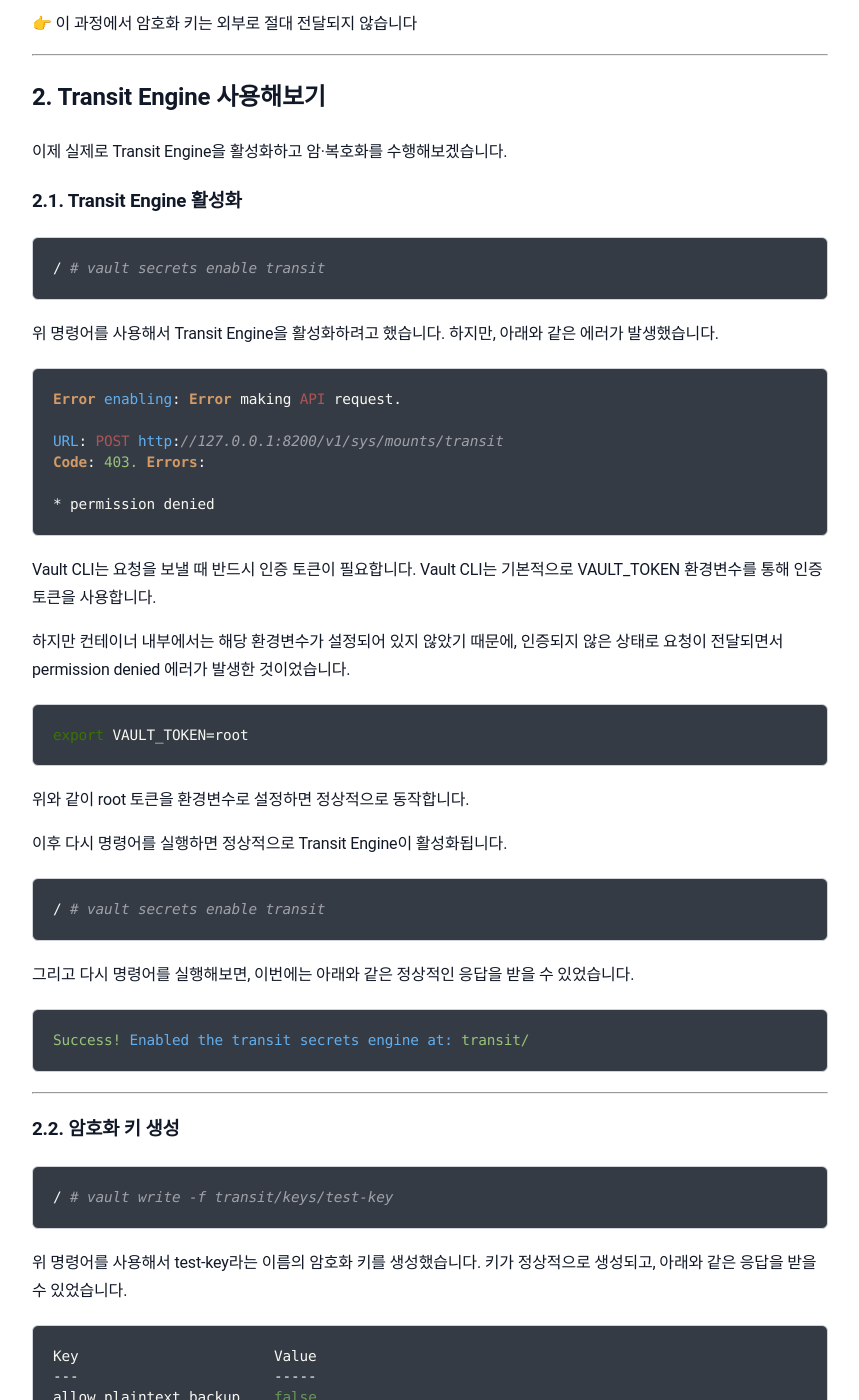
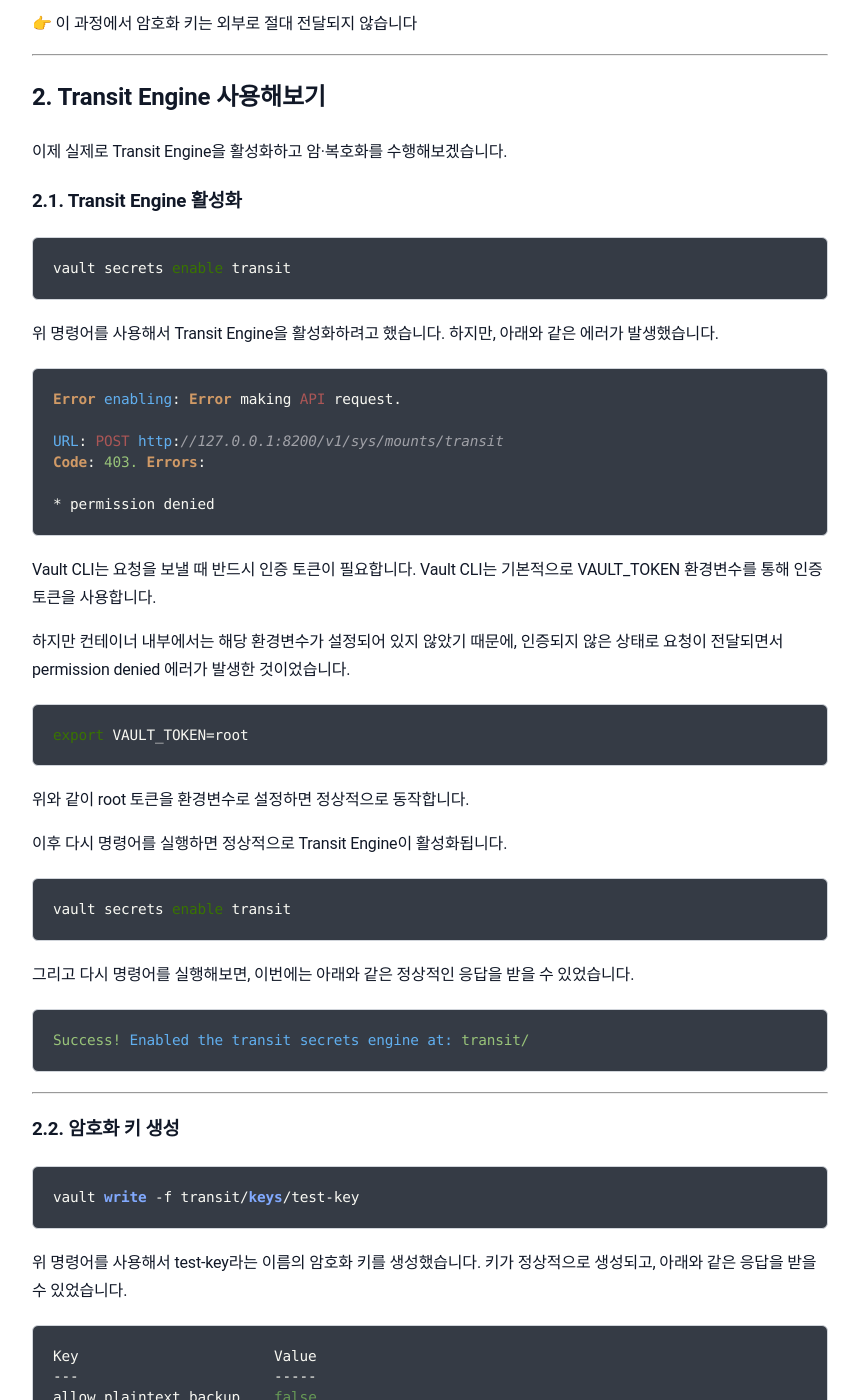
Before and after one commit to sanghoon-lee/sanghoon-lee.github.io, a Jekyll site: the page built from _posts/2026-04-11-vault2.md, in a window 1280 px wide and 1400 px high, scrolled down 1019 px. Shown: the whole window, without its empty margins (210-1069 px from the left). Built offline with Jekyll 4.4.1, drawn with Linux system fonts in a browser that asks for light colours; nearby versions of some CDN libraries; comment, search, counter and statistics services are not loaded; some of the changed text lies outside the part shown.

Commit message:
hashicorp 2번째 포스팅 추가

````diff
--- a/_posts/2026-04-11-vault2.md
+++ b/_posts/2026-04-11-vault2.md
@@ -19,7 +19,7 @@ Transit Engine은 데이터를 Vault 내부에 저장하지 않고, 암호화와
 
 Transit Engine의 동작 구조를 간단하게 표현하면 다음과 같습니다.
 
-```
+```text
 애플리케이션
    ↓ (암호화 요청)
 Vault (Transit Engine)
@@ -41,8 +41,8 @@ Vault (Transit Engine)
 
 ### 2.1. Transit Engine 활성화
 
-```bash
-/ # vault secrets enable transit
+```text
+vault secrets enable transit
 ```
 
 위 명령어를 사용해서 Transit Engine을 활성화하려고 했습니다. 하지만, 아래와 같은 에러가 발생했습니다.
@@ -60,7 +60,7 @@ Vault CLI는 요청을 보낼 때 반드시 인증 토큰이 필요합니다. Va
 
 하지만 컨테이너 내부에서는 해당 환경변수가 설정되어 있지 않았기 때문에, 인증되지 않은 상태로 요청이 전달되면서 permission denied 에러가 발생한 것이었습니다.
 
-```bash
+```text
 export VAULT_TOKEN=root
 ```
 
@@ -68,8 +68,8 @@ export VAULT_TOKEN=root
 
 이후 다시 명령어를 실행하면 정상적으로 Transit Engine이 활성화됩니다.
 
-```bash
-/ # vault secrets enable transit
+```text
+vault secrets enable transit
 ```
 
 그리고 다시 명령어를 실행해보면, 이번에는 아래와 같은 정상적인 응답을 받을 수 있었습니다.
@@ -81,8 +81,8 @@ Success! Enabled the transit secrets engine at: transit/
 
 ### 2.2. 암호화 키 생성
 
-```bash
-/ # vault write -f transit/keys/test-key
+```text
+vault write -f transit/keys/test-key
 ```
 
 위 명령어를 사용해서 test-key라는 이름의 암호화 키를 생성했습니다. 키가 정상적으로 생성되고, 아래와 같은 응답을 받을 수 있었습니다.
@@ -115,7 +115,7 @@ Transit Engine에서는 암호화 시점에 알고리즘을 선택하는 방식
 
 기본적으로는 aes256-gcm96과 같은 안전한 알고리즘이 사용되기 때문에, 별도로 알고리즘을 선택하지 않아도 안전한 방식으로 암호화를 사용할 수 있습니다.
 
-```bash
+```text
 vault write -f transit/keys/my-key type=aes128-gcm96
 ```
 
@@ -126,8 +126,8 @@ vault write -f transit/keys/my-key type=aes128-gcm96
 
 ### 2.3. 암호화
 
-```bash
-/ # vault write transit/encrypt/test-key plaintext="hello,world"
+```text
+vault write transit/encrypt/test-key plaintext="hello,world"
 ```
 
 "hello,world"라는 문자열을 앞에서 생성한 test-key로 암호화해보고 싶었습니다. 그래서 위의 명령어를 사용했지만, 아래와 같은 에러가 발생했습니다.
@@ -144,14 +144,14 @@ Code: 400. Errors:
 
 Vault는 내부적으로 바이너리 데이터를 처리합니다. 따라서 입력값을 Base64 형태로 받도록 설계되어 있습니다. Transit Engine의 입력값이 문자열 그대로 전달하면 Base64 디코딩 과정에서 오류가 발생합니다.
 
-```bash
+```text
 echo -n "hello,world" | base64
 ```
 
 그래서 암호화를 요청하기 전에 먼저 위의 명령어를 사용해서 문자열 "hello,world"를 Base64로 인코딩했습니다.
 
-```bash
-/ # vault write transit/encrypt/test-key plaintext="aGVsbG8sd29ybGQ="
+```text
+vault write transit/encrypt/test-key plaintext="aGVsbG8sd29ybGQ="
 ```
 
 이번에는 문자열 "hello,world" 대신 Base64로 인코딩된 값(aGVsbG8sd29ybGQ=)을 전달했습니다. 그리고 다음과 같은 암호화 결과를 얻을 수 있었습니다.
````
